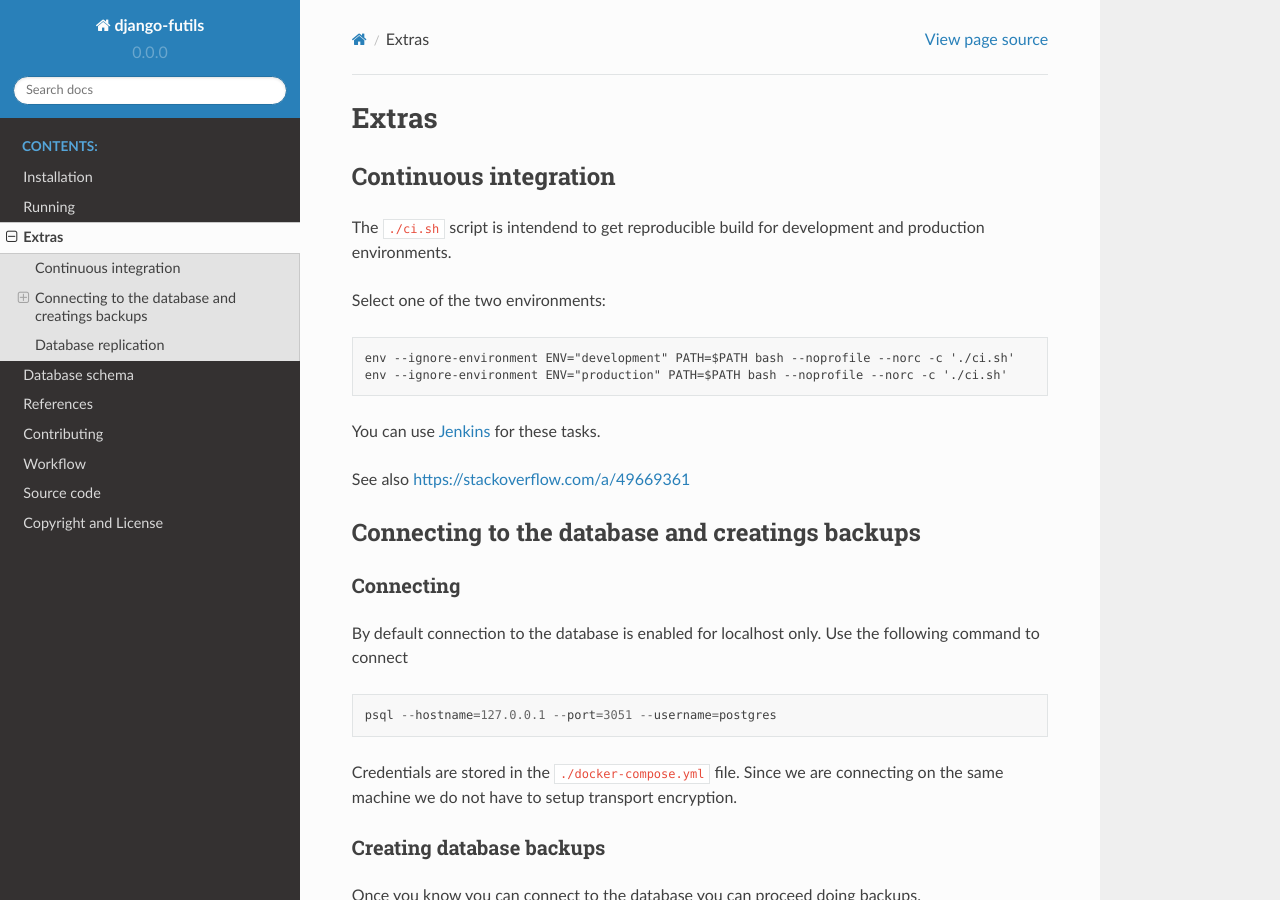
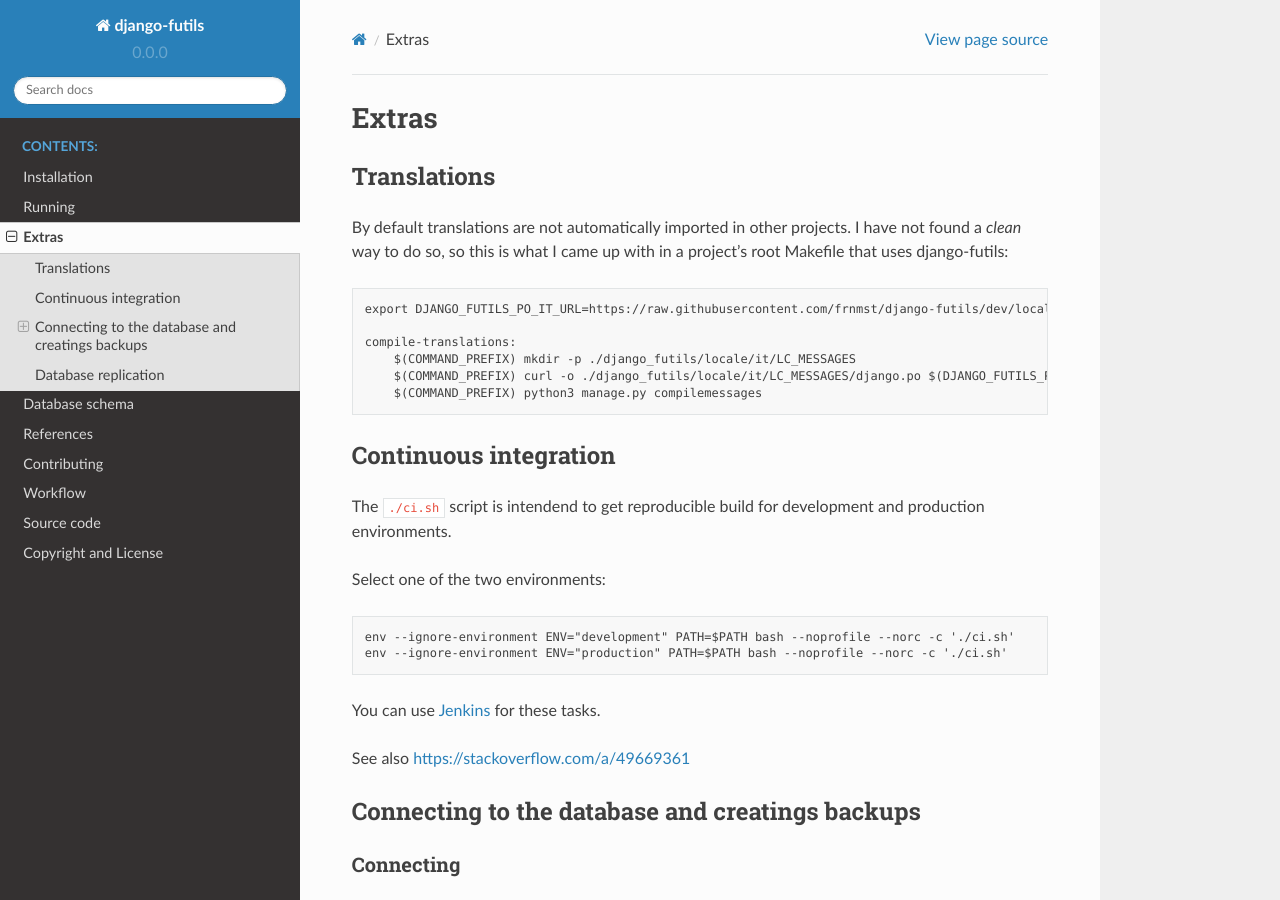
Before and after one commit to frnmst/django-futils, a Sphinx documentation site: the page built from docs/extras.rst, in a window 1280 px wide and 900 px high. Built offline with Sphinx 7.4.7 and the Read the Docs theme 2.0.0, drawn with Linux system fonts in a browser that asks for light colours.

Commit message:
Added documentation.

```diff
--- a/docs/extras.rst
+++ b/docs/extras.rst
@@ -1,5 +1,23 @@
 Extras
 ======
+
+Translations
+------------
+
+By default translations are not automatically imported in other projects.
+I have not found a *clean* way to do so, so this is what I came up with
+in a project's root Makefile that uses django-futils:
+
+::
+
+
+    export DJANGO_FUTILS_PO_IT_URL=https://raw.githubusercontent.com/frnmst/django-futils/dev/locale/it/LC_MESSAGES/django.po
+
+    compile-translations:
+        $(COMMAND_PREFIX) mkdir -p ./django_futils/locale/it/LC_MESSAGES
+        $(COMMAND_PREFIX) curl -o ./django_futils/locale/it/LC_MESSAGES/django.po $(DJANGO_FUTILS_PO_IT_URL)
+        $(COMMAND_PREFIX) python3 manage.py compilemessages
+
 
 Continuous integration
 ----------------------
```
